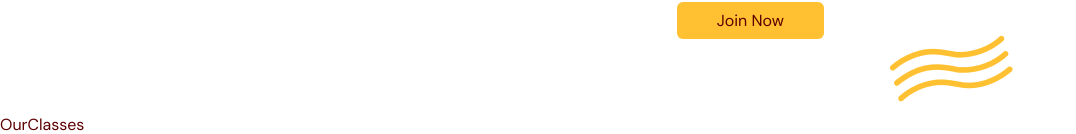
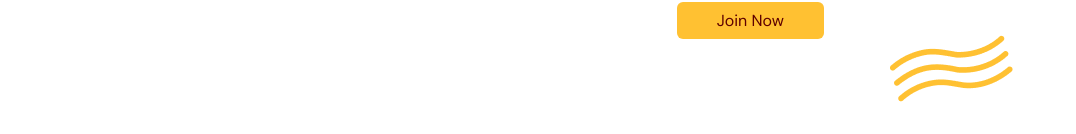
Before and after one commit to kolamat/gym-module, a React (Vite) app: page / in a window 1280 px wide. Shown: the part 2127-2261 px from the top of the page, without its empty margins (0-1076 px from the left). After the commit the page ends 2240 px from the top, so only its background shows below. Built offline with nearby package versions, Linux system fonts and the light colour scheme.

Commit message:
On branch main Your branch is up to date with 'origin/main'.
Changes to be committed:
	modified:   src/scenes/ourclasses/OurClasses.tsx

```diff
--- a/src/scenes/ourclasses/OurClasses.tsx
+++ b/src/scenes/ourclasses/OurClasses.tsx
@@ -11,7 +11,7 @@ type Props = {
 };
 
 const OurClasses = ({ setSelectedPage }: Props) => {
-  return <div>OurClasses</div>;
+  return <section></section>;
 };
 
 export default OurClasses;
```
